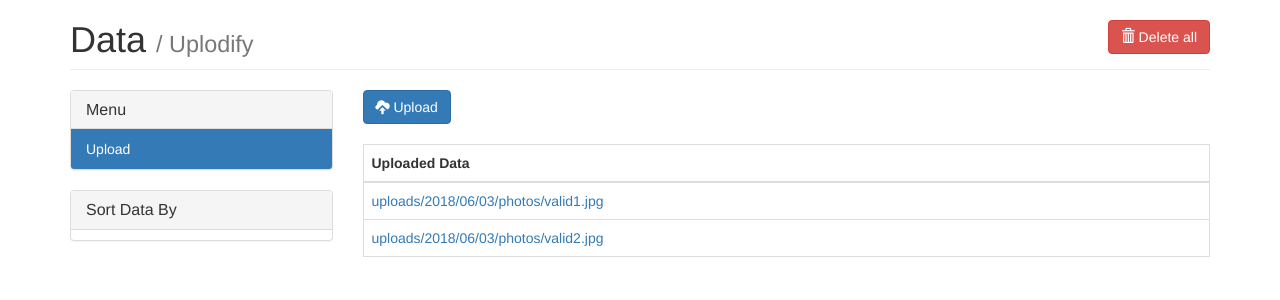
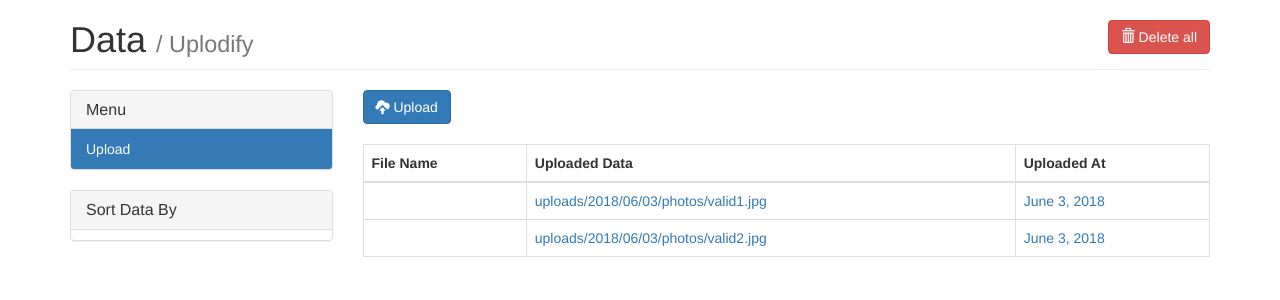
Before and after one commit to akerande/Uploadify, a Django app: page /uplodify/uploads/ in a window 1280 px wide. Shown: the part 52-352 px from the top of the page. Run offline with Django 3.2, Linux system fonts and the light colour scheme; data comes from the database, SQL or seed files in the repository; some libraries are stand-ins or nearby versions.

Commit message:
fourth commit

```diff
--- a/core/templates/core/index.html
+++ b/core/templates/core/index.html
@@ -26,13 +26,17 @@
   <table id="gallery" class="table table-bordered">
     <thead>
       <tr>
+        <th>File Name</th>
         <th>Uploaded Data</th>
+        <th>Uploaded At</th>
       </tr>
     </thead>
     <tbody>
       {% for data in uploads %}
         <tr>
+          <td>{{ data.title }}</td>
           <td><a href="{{ data.file.url }}">{{ data.file.name }}</a></td>
+          <td><a href="">{{ data.uploaded_at }}</a></td>
         </tr>
       {% endfor %}
     </tbody>
```
